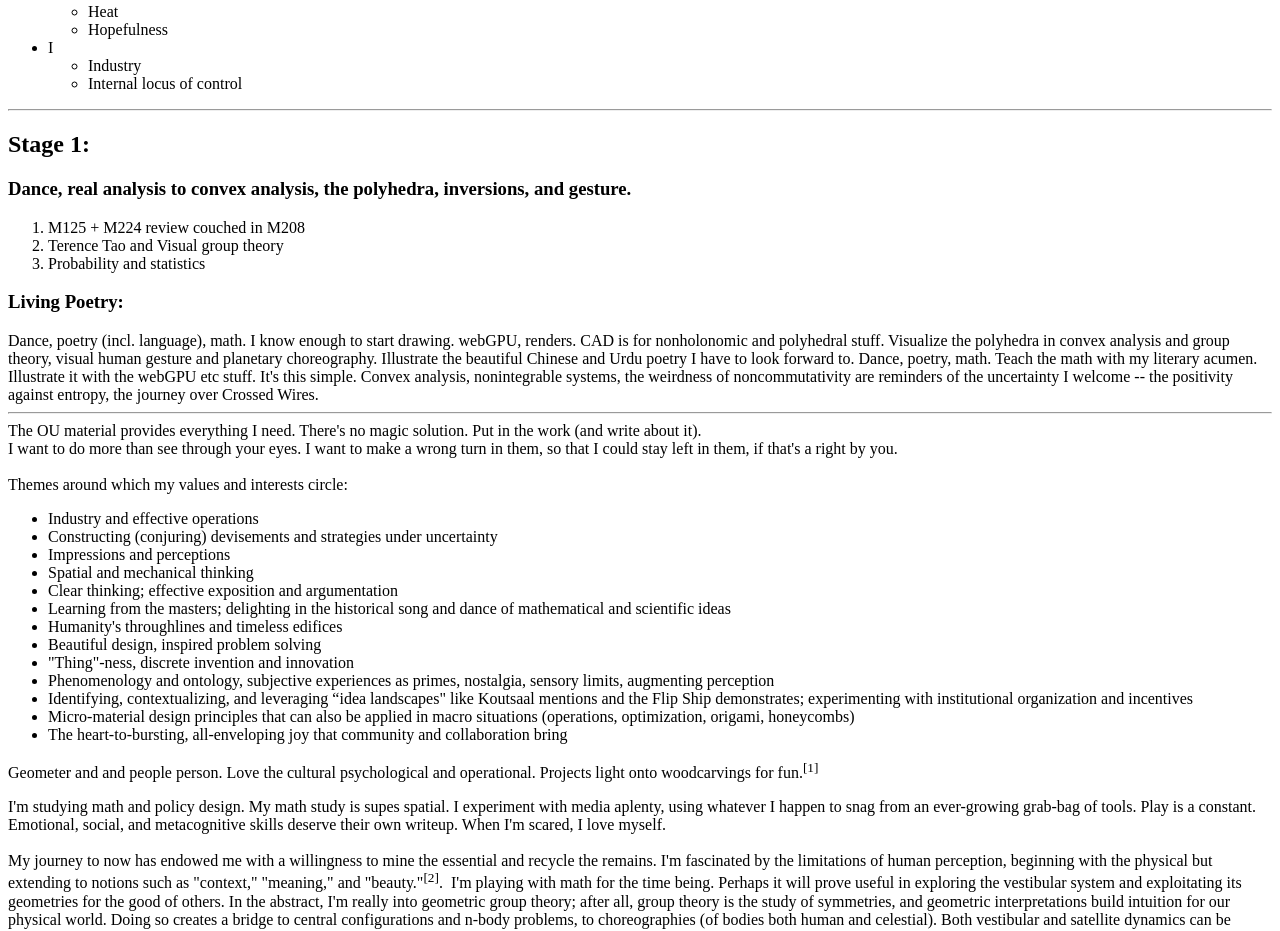
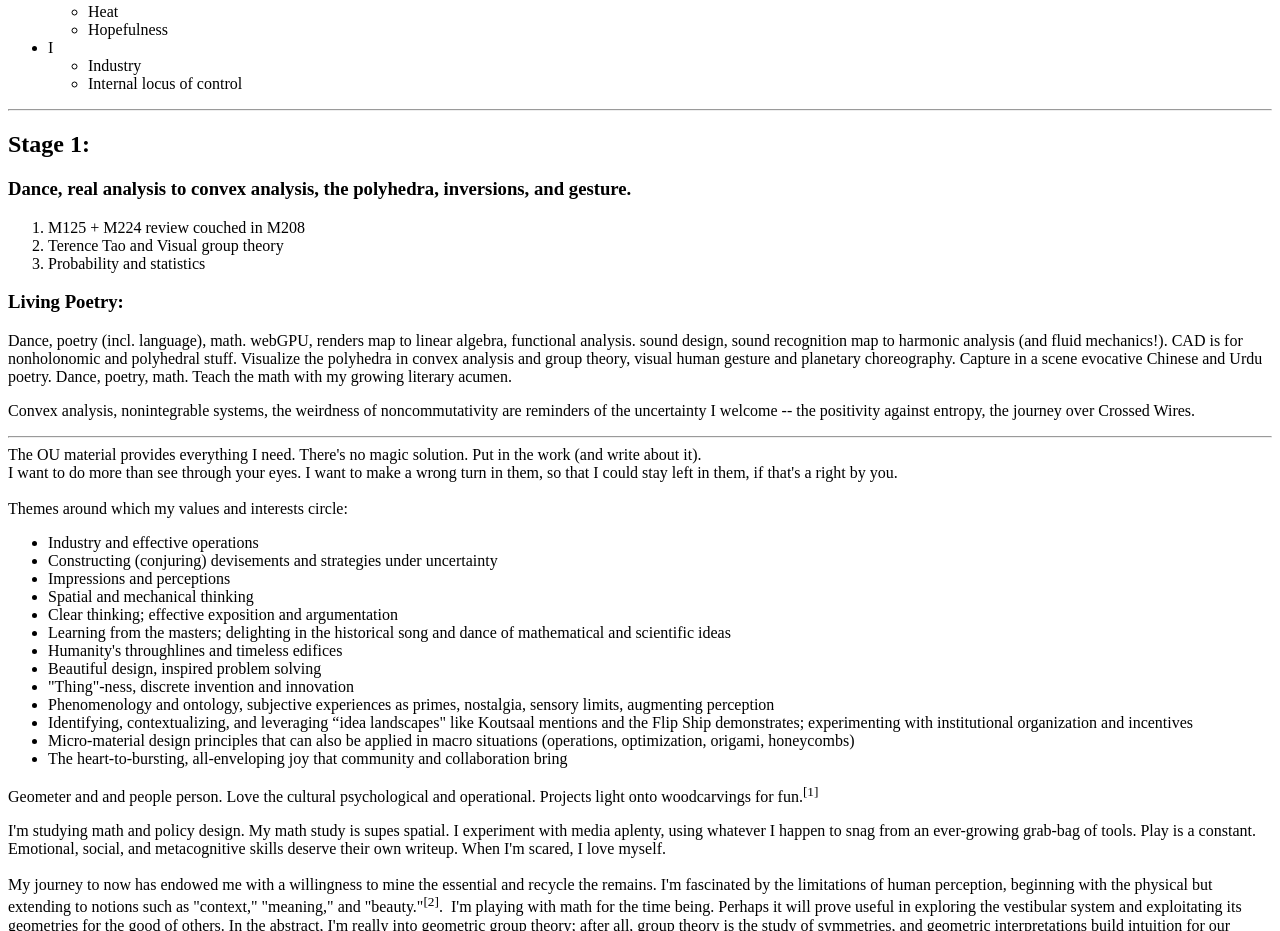
Before and after one commit to plexiform/embodied_blog, an Astro site: page /whitepaper in a window 1280 px wide. Shown: the part 783-1714 px from the top of the page. Built offline with nearby package versions, Linux system fonts and the light colour scheme; Astro itself is replaced by a stand-in of ours.

Commit message:
update index title after changing to netlify dns

```diff
--- a/src/pages/index.astro
+++ b/src/pages/index.astro
@@ -4,7 +4,7 @@
     <link rel="icon" type="image/svg+xml" href="/favicon.svg" />
     <meta name="viewport" content="width=device-width" />
     <meta name="generator" content={Astro.generator} />
-    <title>Blog Principles</title>
+    <title>The Embody Problem</title>
   </head>
   <body>
     <h1>Mechanical Operator at the Dynamic Theater </h1>
--- a/src/pages/whitepaper.astro
+++ b/src/pages/whitepaper.astro
@@ -101,7 +101,9 @@
 </ol>
 
 <h3>Living Poetry:</h3>
-Dance, poetry (incl. language), math. I know enough to start drawing. webGPU, renders. CAD is for nonholonomic and polyhedral stuff. Visualize the polyhedra in convex analysis and group theory, visual human gesture and planetary choreography. Illustrate the beautiful Chinese and Urdu poetry I have to look forward to. Dance, poetry, math. Teach the math with my literary acumen. Illustrate it with the webGPU etc stuff. It's this simple. Convex analysis, nonintegrable systems, the weirdness of noncommutativity are reminders of the uncertainty I welcome -- the positivity against entropy, the journey over Crossed Wires.
+<p>Dance, poetry (incl. language), math.  webGPU, renders map to linear algebra, functional analysis. sound design, sound recognition map to harmonic analysis (and fluid mechanics!). CAD is for nonholonomic and polyhedral stuff. Visualize the polyhedra in convex analysis and group theory, visual human gesture and planetary choreography. Capture in a scene evocative Chinese and Urdu poetry. Dance, poetry, math. Teach the math with my growing literary acumen.</p>
+
+<p>Convex analysis, nonintegrable systems, the weirdness of noncommutativity are reminders of the uncertainty I welcome -- the positivity against entropy, the journey over Crossed Wires.</p>
 <hr />
 
 The OU material provides everything I need. There's no magic solution. Put in
```
